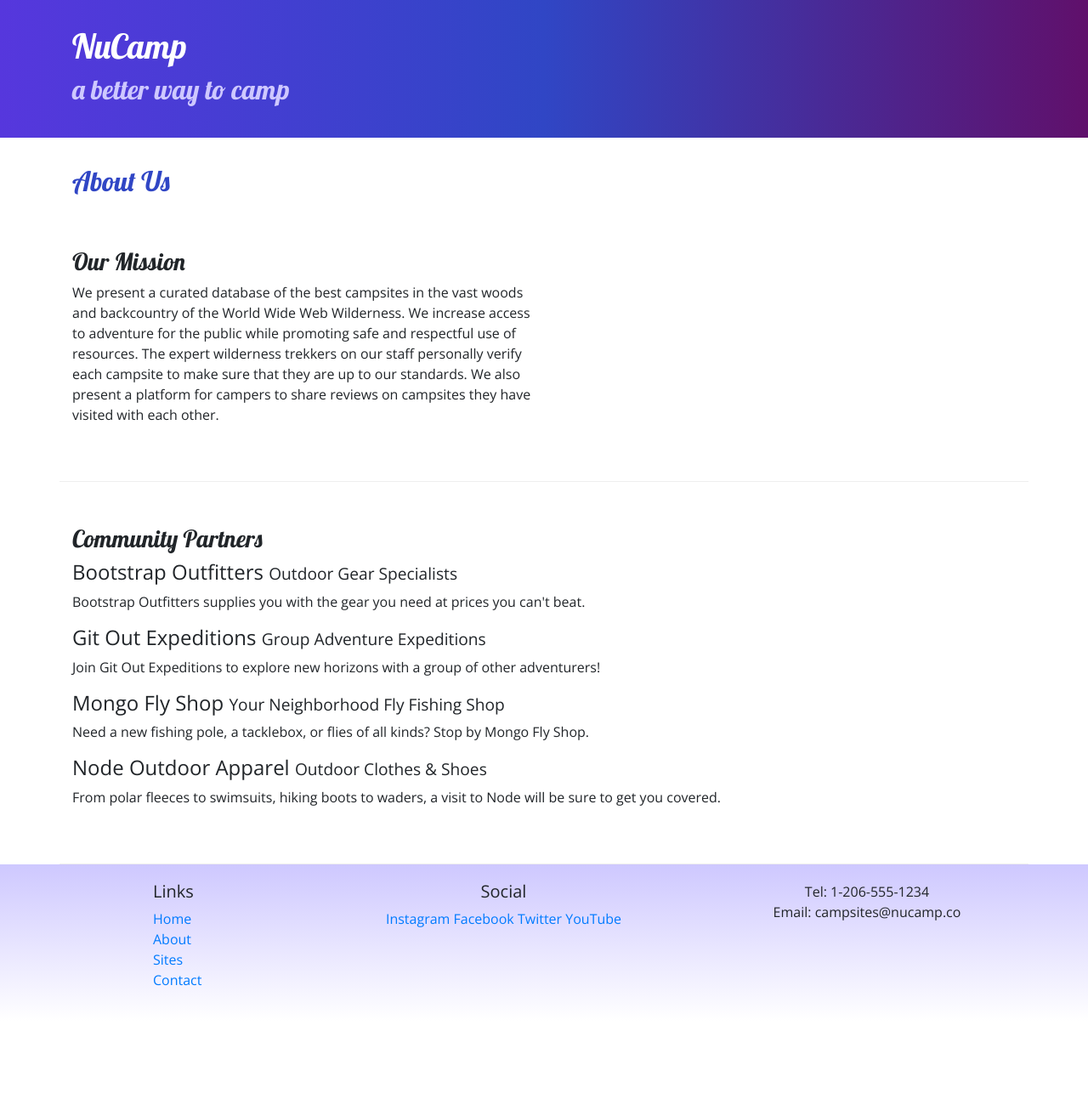
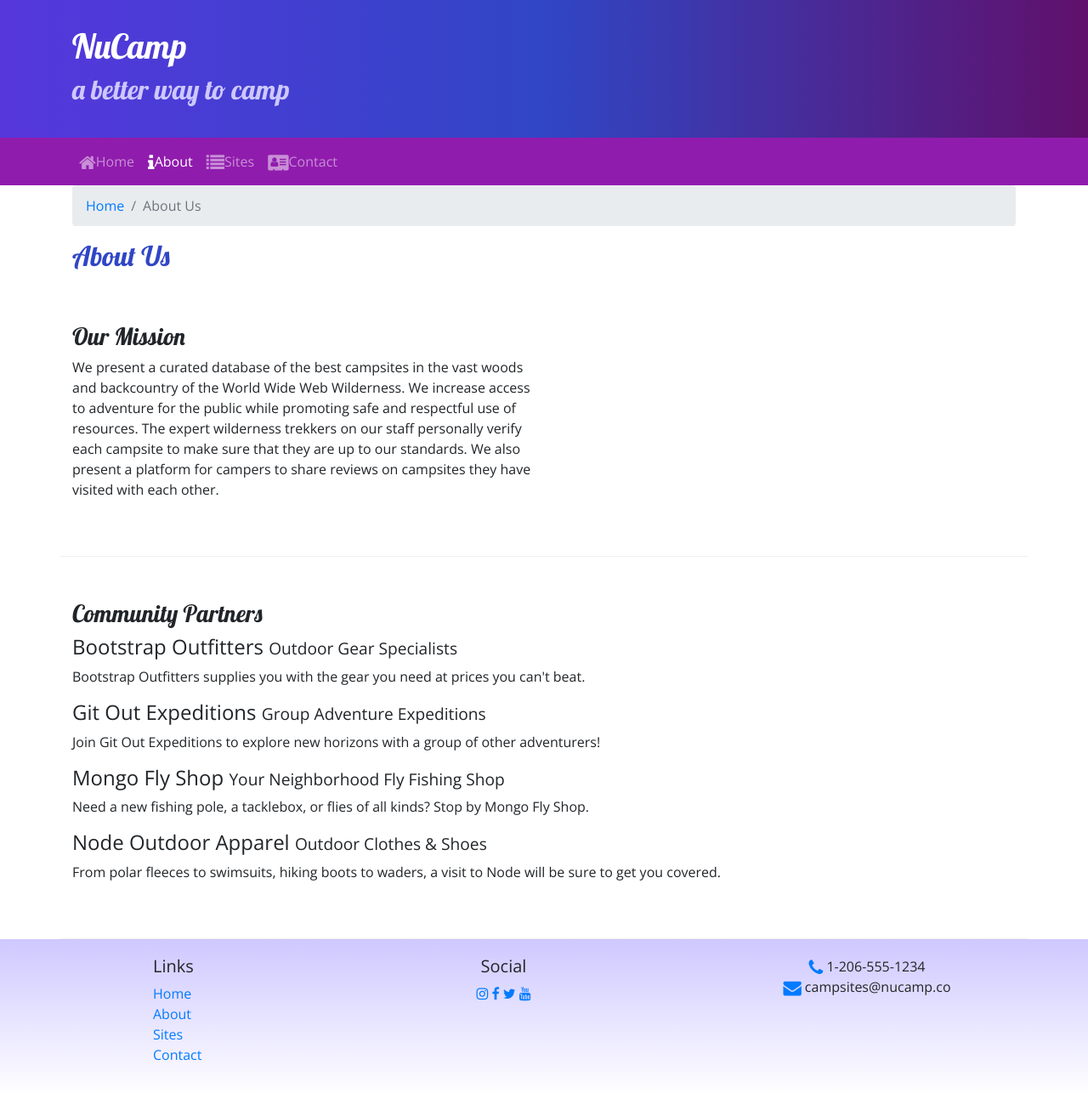
Before and after one commit to abbeycite/Bootstrap-Project-Setup, a website: page aboutus.html in a window 1280 px wide. Shown: the whole page at 85% size. Before the commit the page ends 1201 px from the top, so only its background shows below. Drawn offline with nearby package versions, Linux system fonts and the light colour scheme.

Commit message:
Icon Fonts

```diff
--- a/aboutus.html
+++ b/aboutus.html
@@ -10,6 +10,7 @@
     <link rel="stylesheet" href="node_modules/bootstrap/dist/css/bootstrap.min.css" />
 
     <!-- Additional CSS must be placed after Bootstrap CSS -->
+    <link rel="stylesheet" href="node_modules/font-awesome/css/font-awesome.min.css" />
     <link rel="stylesheet" href="https://fonts.googleapis.com/css?family=Lobster|Open+Sans" />
     <link rel="stylesheet" href="css/styles.css" />
 
@@ -29,10 +30,29 @@
         </div>
     </header>
 
+    <nav class="navbar navbar-expand-sm navbar-dark sticky-top">
+        <div class= "container">
+        <button class="navbar-toggler ml-auto" type="button" data-toggle="collapse" data-target="#nucampNavbar">
+            <span class="navbar-toggler-icon"></span>
+        </button>
+        <div class = "collapse navbar-collapse" id = "nucampNavbar">
+        <ul class= "navbar-nav">
+            <li class="nav-item"><a class="nav-link" href="index.html"><i class = "fa fa-home fa-lg"></i>Home</a></li>
+            <li class= "nav-item active"><a class="nav-link" href="#"><i class = "fa fa-info fa-lg"></i>About</a></li>
+            <li class= "nav-item"><a class="nav-link" href="#"><i class = "fa fa-list fa-lg"></i>Sites</a></li>
+            <li class= "nav-item"><a class="nav-link" href="#"><i class = "fa fa-address-card fa-lg"></i>Contact</a></li>
+        </ul>
+        </div>
+        </div>
+    </nav>
  <div class = "container">
         <div class = "row">
             <div class = "col">
-               <h2>About Us</h2>
+            <ol class = "breadcrumb">
+                <li class = "breadcrumb-item"><a href = "index.html">Home</a></li>
+                <li class ="breadcrumb-item active">About Us</li>
+            </ol>
+            <h2>About Us</h2>
             </div>
         </div>
 
@@ -79,14 +99,14 @@
                 </div>
                 <div class="col-6 col-sm-5 text-center">
                     <h5>Social</h5>
-                    <a href="http://instagram.com/">Instagram</a>
-                    <a href="http://facebook.com/">Facebook</a>
-                    <a href="http://twitter.com/">Twitter</a>
-                    <a href="http://youtube.com/">YouTube</a>
+                    <a href="http://instagram.com/"><i class = "fa fa-instagram"></i></a>
+                    <a href="http://facebook.com/"><i class = "fa fa-facebook"></i></a>
+                    <a href="http://twitter.com/"><i class = "fa fa-twitter"></i></a>
+                    <a href="http://youtube.com/"><i class = "fa fa-youtube"></i></a>
                 </div>
-                <div class="col-sm-4 text-center">
-                    Tel: 1-206-555-1234<br />
-                    Email: campsites@nucamp.co
+                <div class = "col-sm-4 text-center">
+                    <i class ="fa fa-phone fa-lg text-primary"></i> 1-206-555-1234<br />
+                    <i class ="fa fa-envelope fa-lg text-primary"></i> campsites@nucamp.co
                 </div>
            </div>
         </div>
--- a/css/styles.css
+++ b/css/styles.css
@@ -17,6 +17,7 @@ footer {
 }
 
 .jumbotron {
+    margin:0;
     padding: 30px;
     background-image: linear-gradient(to right, #5637DD, #3046C5, #60106B);
     color: white;
@@ -27,3 +28,7 @@ footer {
     border-bottom: 1px ridge;
     min-height: 200px;
 }
+
+.navbar{
+    background-color: #901cad;
+}
--- a/package.json
+++ b/package.json
@@ -15,6 +15,7 @@
   },
   "dependencies": {
     "bootstrap": "^4.6.0",
+    "font-awesome": "^4.7.0",
     "jquery": "^3.5.1",
     "popper.js": "^1.16.1"
   }
```
Also changed, not shown: index.html (+22 -7 lines), 1 other file.
